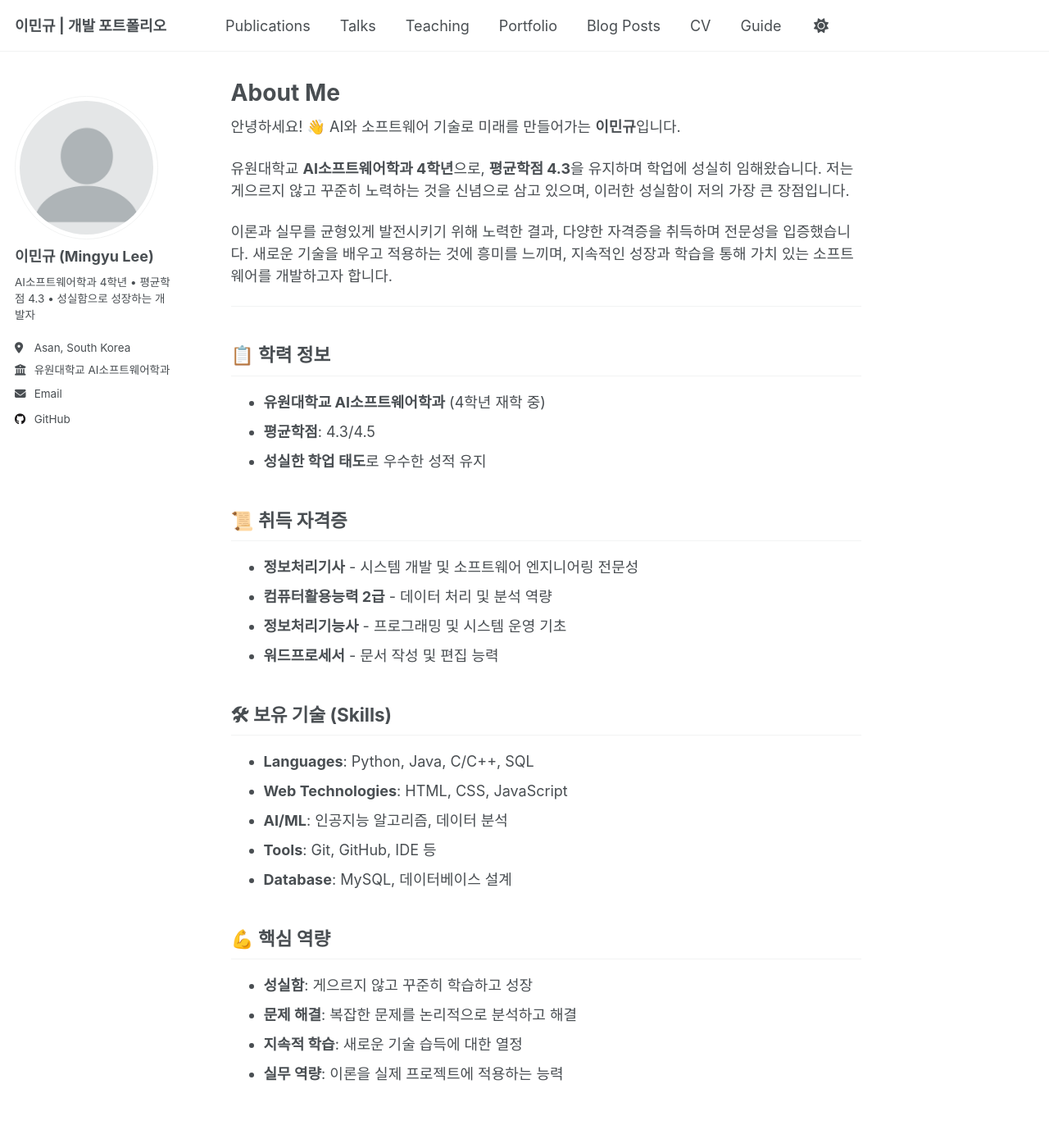
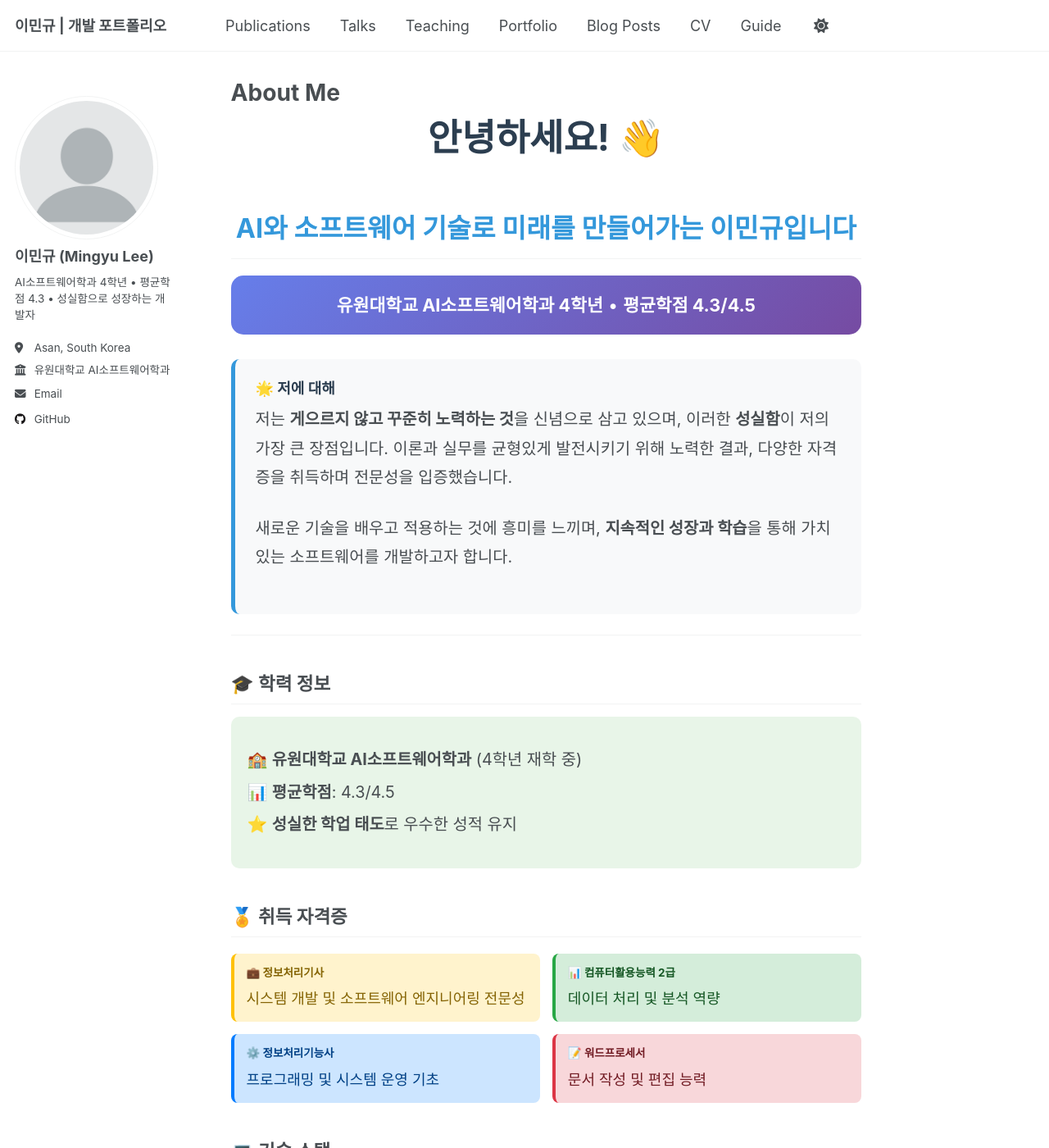
Before and after one commit to Mingyu7/Mingyu7.github.io, a Jekyll site: the page built from _pages/about.md, in a window 1280 px wide and 1400 px high. Shown: the whole window at 82% size. Built offline with Jekyll 4.4.1, drawn with Linux system fonts in a browser that asks for light colours; a script that is not in the unit is left out; some of the changed text lies outside the part shown.

Commit message:
About Me 페이지 시각적 디자인 개선
- 중앙 정렬된 헤더와 그라데이션 배경 추가
- 자격증을 컬러풀한 카드 형태로 재디자인
- 기술 스택을 그리드 레이아웃으로 정리
- 핵심 역량을 그라데이션 카드로 시각화
- 반응형 디자인 적용 및 전체적인 시각적 향상

🤖 Generated with [Claude Code](https://claude.ai/code)

Co-Authored-By: Claude <noreply@anthropic.com>

```diff
--- a/_pages/about.md
+++ b/_pages/about.md
@@ -7,34 +7,129 @@ redirect_from:
   - /about.html
 ---
 
-안녕하세요! 👋 AI와 소프트웨어 기술로 미래를 만들어가는 **이민규**입니다.
+<div style="text-align: center; margin-bottom: 30px;">
+  <h1 style="color: #2c3e50; font-size: 2.5em; margin-bottom: 10px;">
+    안녕하세요! 👋
+  </h1>
+  <h2 style="color: #3498db; font-size: 1.8em; margin-bottom: 20px;">
+    AI와 소프트웨어 기술로 미래를 만들어가는 <strong>이민규</strong>입니다
+  </h2>
+  <div style="background: linear-gradient(135deg, #667eea 0%, #764ba2 100%); color: white; padding: 20px; border-radius: 15px; margin: 20px 0;">
+    <p style="font-size: 1.2em; margin: 0;">
+      <strong>유원대학교 AI소프트웨어학과 4학년</strong> • <strong>평균학점 4.3/4.5</strong>
+    </p>
+  </div>
+</div>
 
-유원대학교 **AI소프트웨어학과 4학년**으로, **평균학점 4.3**을 유지하며 학업에 성실히 임해왔습니다. 저는 게으르지 않고 꾸준히 노력하는 것을 신념으로 삼고 있으며, 이러한 성실함이 저의 가장 큰 장점입니다.
-
-이론과 실무를 균형있게 발전시키기 위해 노력한 결과, 다양한 자격증을 취득하며 전문성을 입증했습니다. 새로운 기술을 배우고 적용하는 것에 흥미를 느끼며, 지속적인 성장과 학습을 통해 가치 있는 소프트웨어를 개발하고자 합니다.
+<div style="background-color: #f8f9fa; padding: 25px; border-radius: 10px; border-left: 5px solid #3498db; margin: 25px 0;">
+  <h3 style="color: #2c3e50; margin-top: 0;">🌟 저에 대해</h3>
+  <p style="font-size: 1.1em; line-height: 1.8;">
+    저는 <strong>게으르지 않고 꾸준히 노력하는 것</strong>을 신념으로 삼고 있으며, 이러한 <strong>성실함</strong>이 저의 가장 큰 장점입니다. 이론과 실무를 균형있게 발전시키기 위해 노력한 결과, 다양한 자격증을 취득하며 전문성을 입증했습니다.
+  </p>
+  <p style="font-size: 1.1em; line-height: 1.8;">
+    새로운 기술을 배우고 적용하는 것에 흥미를 느끼며, <strong>지속적인 성장과 학습</strong>을 통해 가치 있는 소프트웨어를 개발하고자 합니다.
+  </p>
+</div>
 
 ---
 
-## 📋 학력 정보
-- **유원대학교 AI소프트웨어학과** (4학년 재학 중)
-- **평균학점**: 4.3/4.5
-- **성실한 학업 태도**로 우수한 성적 유지
+## 🎓 학력 정보
+<div style="background-color: #e8f5e8; padding: 20px; border-radius: 10px; margin: 15px 0;">
+  <ul style="list-style: none; padding: 0;">
+    <li style="margin: 10px 0; font-size: 1.1em;">
+      🏫 <strong>유원대학교 AI소프트웨어학과</strong> (4학년 재학 중)
+    </li>
+    <li style="margin: 10px 0; font-size: 1.1em;">
+      📊 <strong>평균학점</strong>: 4.3/4.5
+    </li>
+    <li style="margin: 10px 0; font-size: 1.1em;">
+      ⭐ <strong>성실한 학업 태도</strong>로 우수한 성적 유지
+    </li>
+  </ul>
+</div>
 
-## 📜 취득 자격증
-- **정보처리기사** - 시스템 개발 및 소프트웨어 엔지니어링 전문성
-- **컴퓨터활용능력 2급** - 데이터 처리 및 분석 역량
-- **정보처리기능사** - 프로그래밍 및 시스템 운영 기초
-- **워드프로세서** - 문서 작성 및 편집 능력
+## 🏅 취득 자격증
+<div style="display: grid; grid-template-columns: repeat(auto-fit, minmax(300px, 1fr)); gap: 15px; margin: 20px 0;">
+  <div style="background-color: #fff3cd; padding: 15px; border-radius: 8px; border-left: 4px solid #ffc107;">
+    <h4 style="color: #856404; margin: 0 0 10px 0;">💼 정보처리기사</h4>
+    <p style="margin: 0; color: #856404;">시스템 개발 및 소프트웨어 엔지니어링 전문성</p>
+  </div>
+  <div style="background-color: #d4edda; padding: 15px; border-radius: 8px; border-left: 4px solid #28a745;">
+    <h4 style="color: #155724; margin: 0 0 10px 0;">📊 컴퓨터활용능력 2급</h4>
+    <p style="margin: 0; color: #155724;">데이터 처리 및 분석 역량</p>
+  </div>
+  <div style="background-color: #cce5ff; padding: 15px; border-radius: 8px; border-left: 4px solid #007bff;">
+    <h4 style="color: #004085; margin: 0 0 10px 0;">⚙️ 정보처리기능사</h4>
+    <p style="margin: 0; color: #004085;">프로그래밍 및 시스템 운영 기초</p>
+  </div>
+  <div style="background-color: #f8d7da; padding: 15px; border-radius: 8px; border-left: 4px solid #dc3545;">
+    <h4 style="color: #721c24; margin: 0 0 10px 0;">📝 워드프로세서</h4>
+    <p style="margin: 0; color: #721c24;">문서 작성 및 편집 능력</p>
+  </div>
+</div>
 
-## 🛠 보유 기술 (Skills)
-- **Languages**: Python, Java, C/C++, SQL
-- **Web Technologies**: HTML, CSS, JavaScript
-- **AI/ML**: 인공지능 알고리즘, 데이터 분석
-- **Tools**: Git, GitHub, IDE 등
-- **Database**: MySQL, 데이터베이스 설계
+## 💻 기술 스택
+<div style="background-color: #f8f9fa; padding: 25px; border-radius: 10px; margin: 20px 0;">
+  <div style="display: grid; grid-template-columns: repeat(auto-fit, minmax(250px, 1fr)); gap: 20px;">
+    <div>
+      <h4 style="color: #495057; border-bottom: 2px solid #dee2e6; padding-bottom: 5px;">🐍 Programming Languages</h4>
+      <ul style="color: #6c757d;">
+        <li><strong>Python</strong> - AI/ML, 데이터 분석</li>
+        <li><strong>Java</strong> - 웹 개발, OOP</li>
+        <li><strong>C/C++</strong> - 알고리즘, 시스템</li>
+        <li><strong>SQL</strong> - 데이터베이스</li>
+      </ul>
+    </div>
+    <div>
+      <h4 style="color: #495057; border-bottom: 2px solid #dee2e6; padding-bottom: 5px;">🌐 Web Technologies</h4>
+      <ul style="color: #6c757d;">
+        <li><strong>Frontend</strong>: HTML5, CSS3, JavaScript</li>
+        <li><strong>Backend</strong>: Spring Framework</li>
+        <li><strong>Database</strong>: MySQL</li>
+      </ul>
+    </div>
+    <div>
+      <h4 style="color: #495057; border-bottom: 2px solid #dee2e6; padding-bottom: 5px;">🤖 AI/ML & Data</h4>
+      <ul style="color: #6c757d;">
+        <li><strong>Frameworks</strong>: TensorFlow, Keras</li>
+        <li><strong>Libraries</strong>: NumPy, Pandas</li>
+        <li><strong>CV</strong>: OpenCV</li>
+      </ul>
+    </div>
+    <div>
+      <h4 style="color: #495057; border-bottom: 2px solid #dee2e6; padding-bottom: 5px;">🛠️ Development Tools</h4>
+      <ul style="color: #6c757d;">
+        <li><strong>Version Control</strong>: Git, GitHub</li>
+        <li><strong>IDE</strong>: VS Code, IntelliJ</li>
+        <li><strong>OS</strong>: Windows, Linux</li>
+      </ul>
+    </div>
+  </div>
+</div>
 
-## 💪 핵심 역량
-- **성실함**: 게으르지 않고 꾸준히 학습하고 성장
-- **문제 해결**: 복잡한 문제를 논리적으로 분석하고 해결
-- **지속적 학습**: 새로운 기술 습득에 대한 열정
-- **실무 역량**: 이론을 실제 프로젝트에 적용하는 능력
+## 🚀 핵심 역량
+<div style="display: grid; grid-template-columns: repeat(auto-fit, minmax(280px, 1fr)); gap: 20px; margin: 25px 0;">
+  <div style="background: linear-gradient(135deg, #667eea 0%, #764ba2 100%); color: white; padding: 20px; border-radius: 12px; text-align: center;">
+    <h4 style="margin: 0 0 15px 0; font-size: 1.3em;">🎯 성실함과 끈기</h4>
+    <p style="margin: 0; opacity: 0.9;">게으르지 않고 꾸준히 학습하며 평균학점 4.3으로 증명된 성실성</p>
+  </div>
+  <div style="background: linear-gradient(135deg, #f093fb 0%, #f5576c 100%); color: white; padding: 20px; border-radius: 12px; text-align: center;">
+    <h4 style="margin: 0 0 15px 0; font-size: 1.3em;">🧠 문제 해결 능력</h4>
+    <p style="margin: 0; opacity: 0.9;">복잡한 문제를 논리적으로 분석하고 300+ 알고리즘 문제 해결</p>
+  </div>
+  <div style="background: linear-gradient(135deg, #4facfe 0%, #00f2fe 100%); color: white; padding: 20px; border-radius: 12px; text-align: center;">
+    <h4 style="margin: 0 0 15px 0; font-size: 1.3em;">📚 지속적 학습</h4>
+    <p style="margin: 0; opacity: 0.9;">새로운 기술 습득에 대한 열정과 트렌드 기술 학습</p>
+  </div>
+  <div style="background: linear-gradient(135deg, #fa709a 0%, #fee140 100%); color: white; padding: 20px; border-radius: 12px; text-align: center;">
+    <h4 style="margin: 0 0 15px 0; font-size: 1.3em;">🤝 협업과 실무</h4>
+    <p style="margin: 0; opacity: 0.9;">이론을 실제 프로젝트에 적용하고 팀워크를 통한 성과 달성</p>
+  </div>
+</div>
+
+<div style="text-align: center; margin: 40px 0; padding: 30px; background: linear-gradient(135deg, #667eea 0%, #764ba2 100%); color: white; border-radius: 15px;">
+  <h3 style="margin: 0 0 15px 0; font-size: 1.5em;">💫 나의 목표</h3>
+  <p style="font-size: 1.2em; margin: 0; opacity: 0.95;">
+    <em>"성실함과 끊임없는 학습으로 가치 있는 소프트웨어를 만들어가겠습니다!"</em>
+  </p>
+</div>
```
Also changed, not shown: _portfolio/portfolio-1.md (deleted, +0 -7 lines), _portfolio/portfolio-2.html (deleted, +0 -7 lines), _posts/2012-08-14-blog-post-1.md (deleted, +0 -20 lines), _posts/2013-08-14-blog-post-2.md (deleted, +0 -20 lines), _posts/2014-08-14-blog-post-3.md (deleted, +0 -20 lines), _posts/2015-08-14-blog-post-4.md (deleted, +0 -20 lines), _posts/2199-01-01-future-post.md (deleted, +0 -11 lines), _publications/2009-10-01-paper-title-number-1.md (deleted, +0 -14 lines), _publications/2010-10-01-paper-title-number-2.md (deleted, +0 -14 lines), _publications/2015-10-01-paper-title-number-3.md (deleted, +0 -14 lines), _publications/2024-02-17-paper-title-number-4.md (deleted, +0 -13 lines), _publications/2025-06-08-paper-title-number-5.md (deleted, +0 -13 lines).
